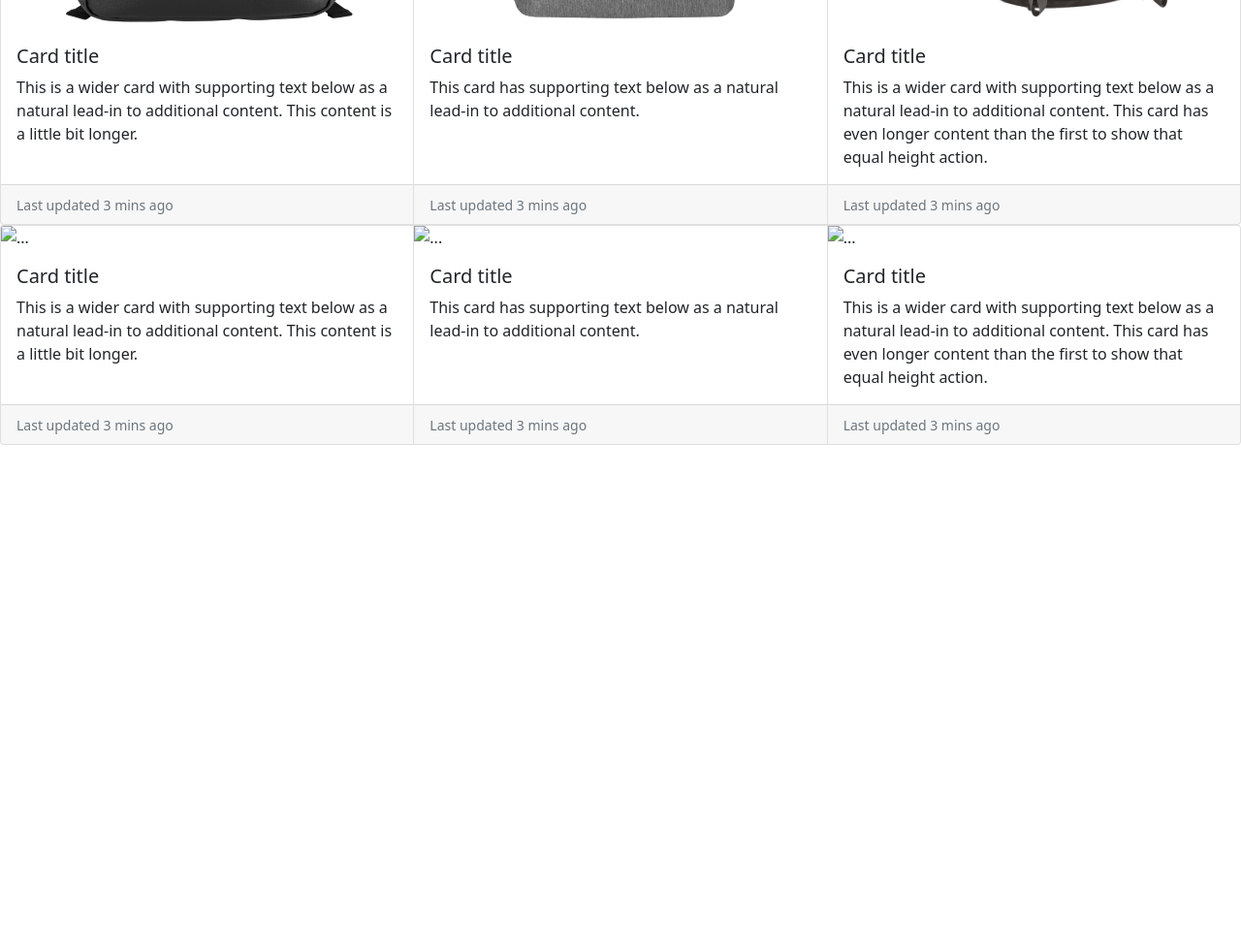
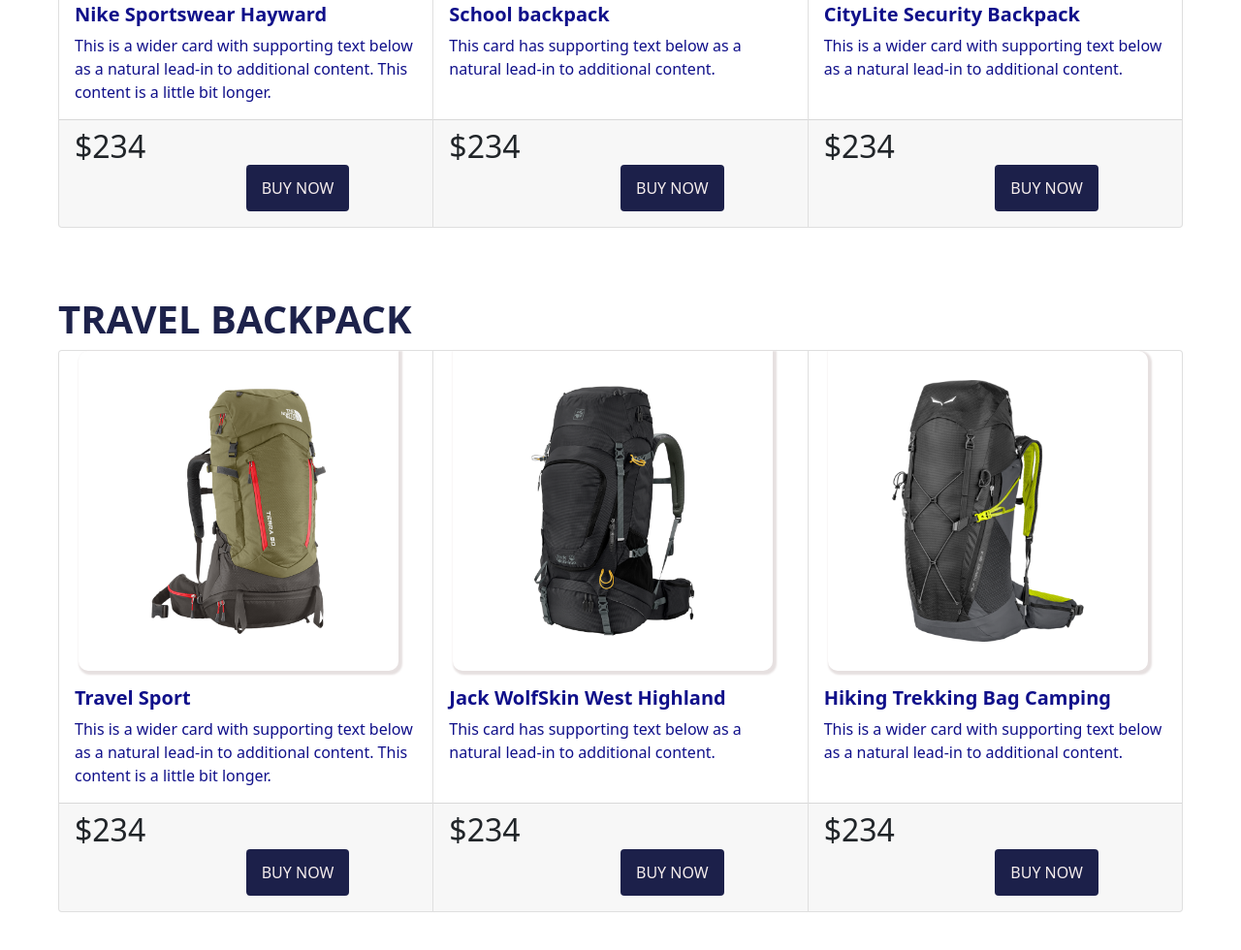
Before and after one commit to Forroukh/assignment2, a plain HTML site: page index.html in a window 1280 px wide. Shown: the part 1560-2540 px from the top of the page at 97% size. Before the commit the page ends 2019 px from the top, so only its background shows below. Drawn offline with nearby package versions, Linux system fonts and the light colour scheme.

Commit message:
updated section

```diff
--- a/index.html
+++ b/index.html
@@ -21,12 +21,8 @@
     margin-left: 100%;
 
 }
-logo{
 
-}
-h3{
 
-}
 #style-backpack{
   font-weight: 700;
   font-size: 80px;
@@ -37,8 +33,15 @@ h3{
   color: rgb(73, 72, 82);
 
 }
-.style-2nd-section{
 
+.casual-backpack img{
+  height: 330px;
+   width: 330px;
+   padding: 30px;
+   margin-left: 20px;
+   margin-right: 20px;
+   border-radius: 10px;
+   box-shadow: 2px 2px 2px 2px rgb(230, 224, 224);
 }
 </style>
 <body>
@@ -119,71 +122,73 @@ h3{
         </section>
 
 
-        <section style="margin-top: 5%;">
-          <div class="card-group">
+        <section style="margin-top: 5%; margin: 50px; padding: 10px;">
+            <h2 style="color: rgba(11, 16, 61, 0.925); font-weight: 700; font-size: 40px;">CASUAL BACKPACK</h2>
+          <div class="card-group casual-backpack">
             <div class="card">
               <img src="Photos/image 1.png" class="card-img-top" alt="...">
               <div class="card-body">
-                <h5 class="card-title">Card title</h5>
-                <p class="card-text">This is a wider card with supporting text below as a natural lead-in to additional content. This content is a little bit longer.</p>
+                <h5 class="card-title" style="color: rgb(16, 16, 138); font-weight: bold;">Nike Sportswear Hayward</h5>
+                <p style="color: rgb(16, 16, 138);" class="card-text" >This is a wider card with supporting text below as a natural lead-in to additional content. This content is a little bit longer.</p>
               </div>
               <div class="card-footer">
-                <small class="text-muted">Last updated 3 mins ago</small>
+                <h2>$234  <button style="margin-left: 50%;" class="btn">BUY NOW</button></h2>
+              </div>
+            </div>
+            <div class="card ">
+              <img  src="Photos/image 2.png" class="card-img-top" alt="...">
+              <div class="card-body">
+                <h5 style="color: rgb(16, 16, 138); font-weight: bold;" class="card-title">School backpack</h5>
+                <p style="color: rgb(16, 16, 138);" class="card-text">This card has supporting text below as a natural lead-in to additional content.</p>
+              </div>
+              <div class="card-footer">
+                <h2>$234  <button style="margin-left: 50%;" class="btn">BUY NOW</button></h2>
               </div>
             </div>
             <div class="card">
-              <img src="Photos/image 2.png" class="card-img-top" alt="...">
+              <img src="Photos/image 5.png" class="card-img-top" alt="...">
               <div class="card-body">
-                <h5 class="card-title">Card title</h5>
-                <p class="card-text">This card has supporting text below as a natural lead-in to additional content.</p>
+                <h5 style="color: rgb(16, 16, 138); font-weight: bold;" class="card-title">CityLite Security Backpack</h5>
+                <p style="color: rgb(16, 16, 138);" class="card-text">This is a wider card with supporting text below as a natural lead-in to additional content. </p>
               </div>
               <div class="card-footer">
-                <small class="text-muted">Last updated 3 mins ago</small>
-              </div>
-            </div>
-            <div class="card">
-              <img src="Photos/image 3.png" class="card-img-top" alt="...">
-              <div class="card-body">
-                <h5 class="card-title">Card title</h5>
-                <p class="card-text">This is a wider card with supporting text below as a natural lead-in to additional content. This card has even longer content than the first to show that equal height action.</p>
-              </div>
-              <div class="card-footer">
-                <small class="text-muted">Last updated 3 mins ago</small>
+                <h2>$234  <button style="margin-left: 50%;" class="btn">BUY NOW</button></h2>
               </div>
             </div>
           </div>
         </section>
 
-        <section>
-          <div class="card-group">
+        <section style="margin-top: 5%; margin: 50px; padding: 10px;">
+          <h2 style="color: rgba(11, 16, 61, 0.925); font-weight: 700; font-size: 40px;">TRAVEL BACKPACK</h2>
+        <div class="card-group casual-backpack">
           <div class="card">
-              <img src="..." class="card-img-top" alt="...">
+            <img src="Photos/image 3.png" class="card-img-top" alt="...">
             <div class="card-body">
-                <h5 class="card-title">Card title</h5>
-                <p class="card-text">This is a wider card with supporting text below as a natural lead-in to additional content. This content is a little bit longer.</p>
+              <h5 class="card-title" style="color: rgb(16, 16, 138); font-weight: bold;">Travel Sport</h5>
+              <p style="color: rgb(16, 16, 138)"; class="card-text">This is a wider card with supporting text below as a natural lead-in to additional content. This content is a little bit longer.</p>
             </div>
             <div class="card-footer">
-                <small class="text-muted">Last updated 3 mins ago</small>
+              <h2>$234  <button style="margin-left: 50%;" class="btn">BUY NOW</button></h2>
+            </div>
+          </div>
+          <div class="card ">
+            <img  src="Photos/image 6.png" class="card-img-top" alt="...">
+            <div class="card-body">
+              <h5 style="color: rgb(16, 16, 138); font-weight: bold;" class="card-title">Jack WolfSkin West Highland</h5>
+              <p style="color: rgb(16, 16, 138);" class="card-text">This card has supporting text below as a natural lead-in to additional content.</p>
+            </div>
+            <div class="card-footer">
+              <h2>$234  <button style="margin-left: 50%;" class="btn">BUY NOW</button></h2>
             </div>
           </div>
           <div class="card">
-              <img src="..." class="card-img-top" alt="...">
+            <img src="Photos/image 7.png" class="card-img-top" alt="...">
             <div class="card-body">
-                <h5 class="card-title">Card title</h5>
-                <p class="card-text">This card has supporting text below as a natural lead-in to additional content.</p>
+              <h5 style="color: rgb(16, 16, 138); font-weight: bold;" class="card-title">Hiking Trekking Bag Camping</h5>
+              <p style="color: rgb(16, 16, 138);" class="card-text">This is a wider card with supporting text below as a natural lead-in to additional content. </p>
             </div>
             <div class="card-footer">
-                <small class="text-muted">Last updated 3 mins ago</small>
-              </div>
-            </div>
-            <div class="card">
-              <img src="..." class="card-img-top" alt="...">
-              <div class="card-body">
-                <h5 class="card-title">Card title</h5>
-                <p class="card-text">This is a wider card with supporting text below as a natural lead-in to additional content. This card has even longer content than the first to show that equal height action.</p>
-              </div>
-              <div class="card-footer">
-                <small class="text-muted">Last updated 3 mins ago</small>
+              <h2>$234  <button style="margin-left: 50%;" class="btn">BUY NOW</button></h2>
             </div>
           </div>
         </div>
```
Lines whose indentation alone changed are shown as unchanged.
